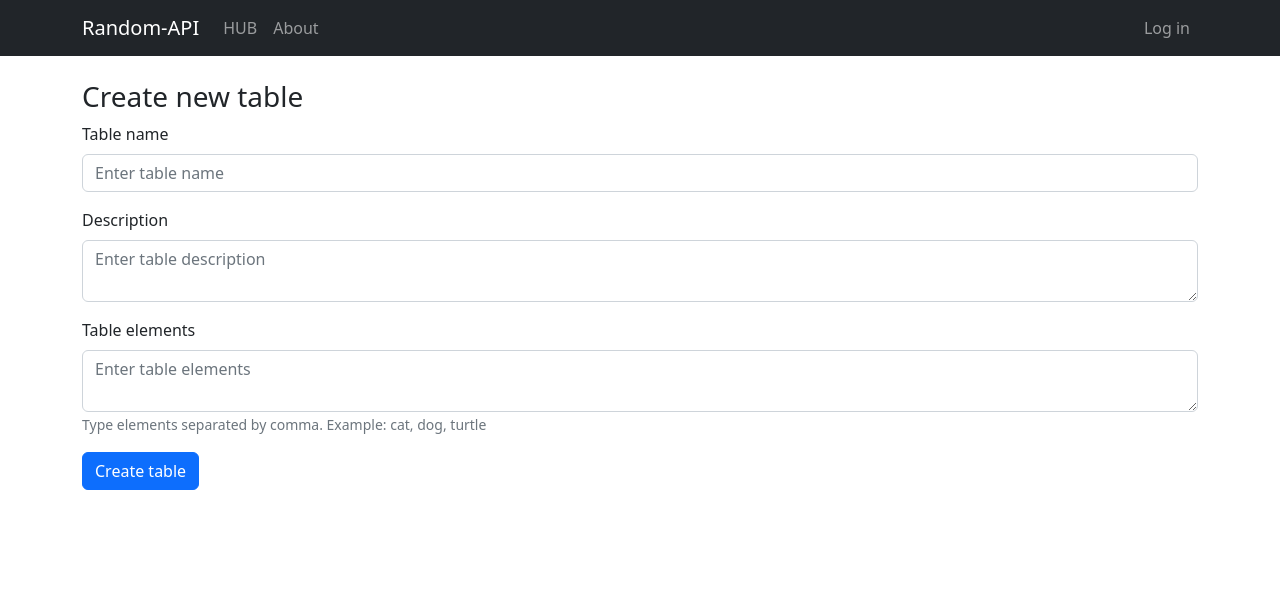
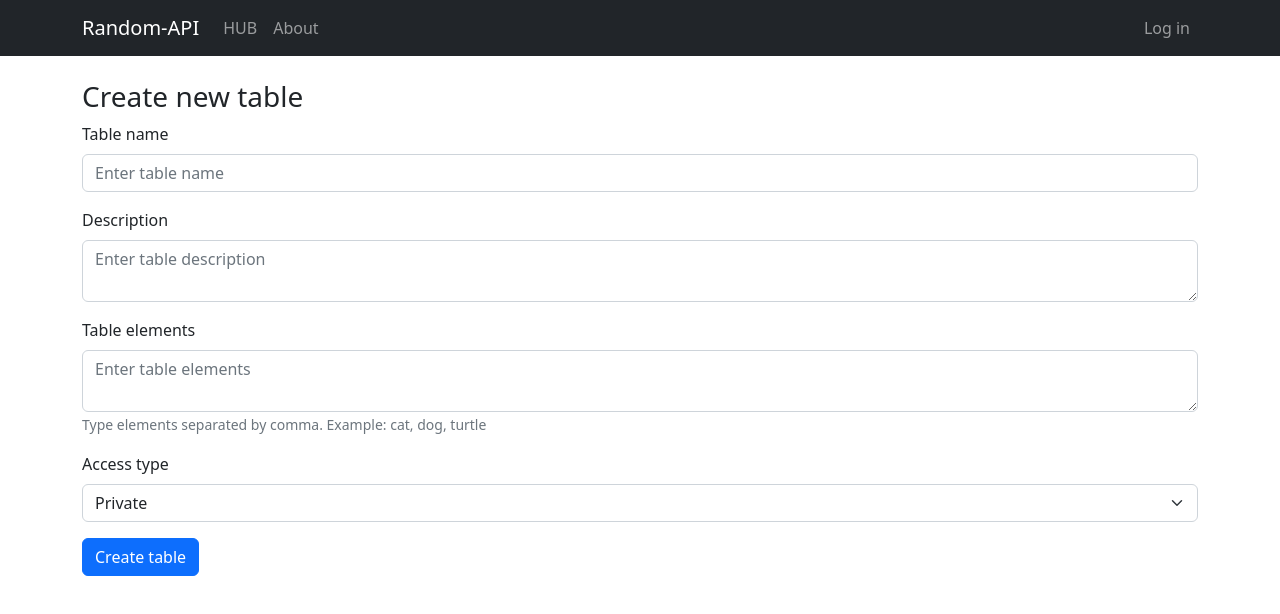
Before and after one commit to leolabdev/random_api, a React (Create React App) app: page /newTable in a window 1280 px wide. Shown: the top 614 px of the page. Built offline with nearby package versions, Linux system fonts and the light colour scheme; no server answers.

Commit message:
added accesstype select

```diff
--- a/src/components/NewTableForm.jsx
+++ b/src/components/NewTableForm.jsx
@@ -8,12 +8,14 @@ function NewTableForm() {
     const [tableName, setTableName] = useState('');
     const [tableDescription, setTableDescription] = useState('');
     const [tableElements, setTableElements] = useState([]);
+    const [accessType , setAccessType] = useState("0");
 
     const createNewTable = async (e) => {
         e.preventDefault();
         const reqData = {
             name: tableName,
             description: tableDescription,
+            accessType: accessType,
             elements: convertStringToArr(tableElements)
         }
         const reqOptions = {
@@ -87,6 +89,15 @@ function NewTableForm() {
                     </Form.Text>
                 </Form.Group>
 
+                <Form.Group className="mb-3" controlId="tableElements">
+                    <Form.Label>Access type </Form.Label>
+                <Form.Select tclassName="mb-3" aria-label="Default select example" value={accessType} onChange={(e)=> setAccessType(e.target.value)}>
+                    <option value="0">Private</option>
+                    <option value="1">Access required</option>
+                    <option value="2">Public</option>
+                </Form.Select>
+                </Form.Group>
+
                 <Button variant="primary" type="submit" onClick={createNewTable}>
                     Create table
                 </Button>
```
